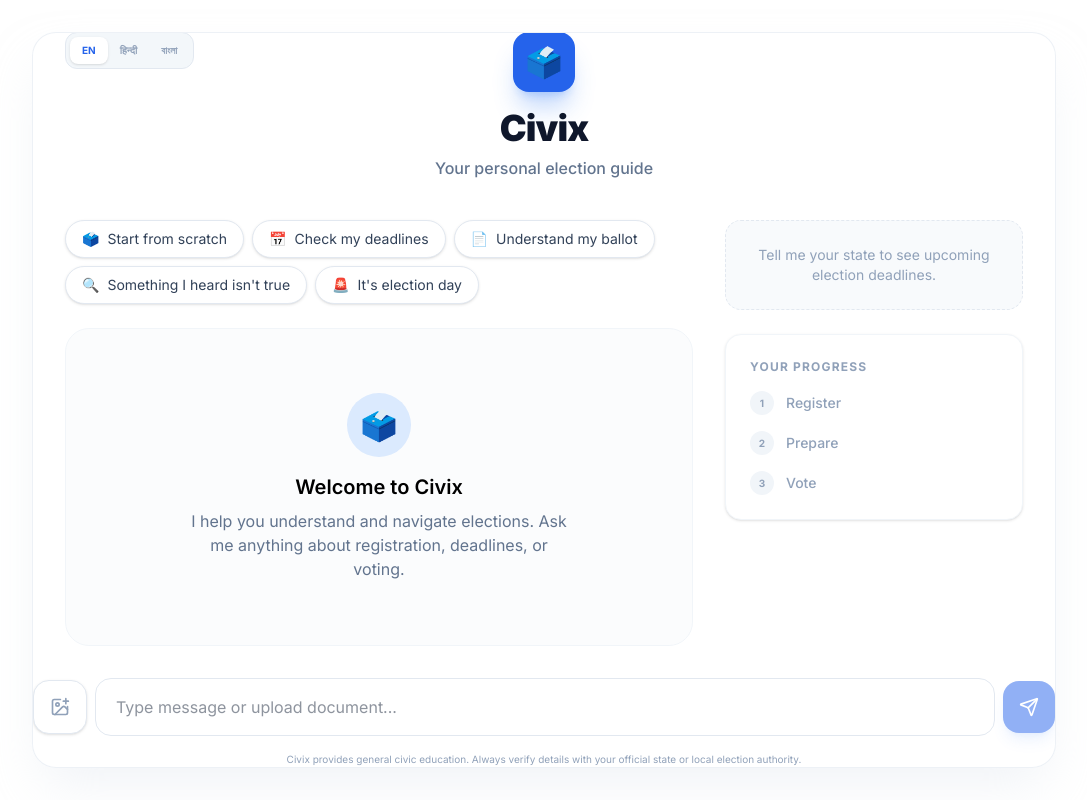
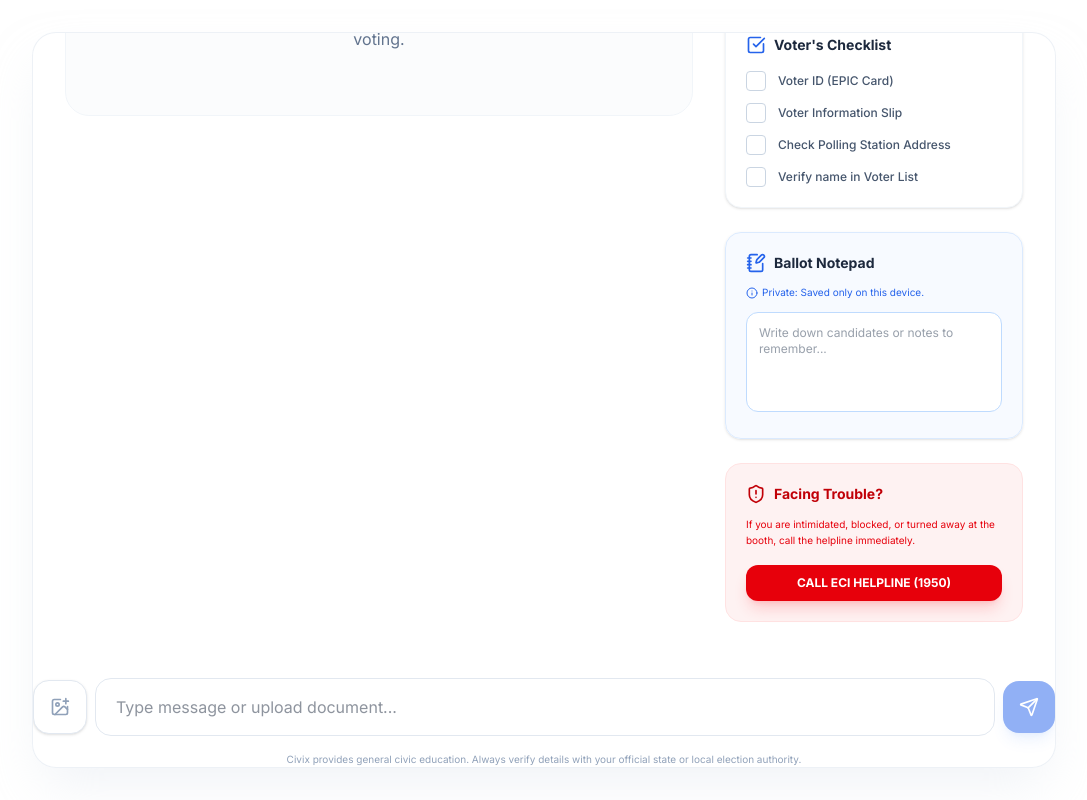
Before and after one commit to Mrityunjoy240/civix-assistant, a Next.js app: page / in a window 1280 px wide. Shown: the whole page, without its empty margins (96-1183 px from the left). Built offline with nearby package versions, Linux system fonts and the light colour scheme; no server answers.

Commit message:
feat: add Voter Toolkit (Checklist, Notepad, SOS) and Language Toggle

```diff
--- a/components/ChatInterface.tsx
+++ b/components/ChatInterface.tsx
@@ -12,6 +12,7 @@ import SuggestionChips from './SuggestionChips';
 import { motion, AnimatePresence } from 'framer-motion';
 import { cn } from '@/lib/utils';
 import { Download } from 'lucide-react';
+import VoterToolkit from './VoterToolkit';
 
 interface Message {
   id: string;
@@ -260,6 +261,10 @@ export default function ChatInterface() {
                     ))}
                   </div>
                 </div>
+
+                <div className="mt-6">
+                  <VoterToolkit />
+                </div>
               </div>
             </div>
           </div>
--- /dev/null
+++ b/components/VoterToolkit.tsx
@@ -0,0 +1,102 @@
+'use client';
+
+import { useState, useEffect } from 'react';
+import { motion } from 'framer-motion';
+import { ShieldAlert, CheckSquare, NotebookPen, Info } from 'lucide-react';
+import { cn } from '@/lib/utils';
+
+export default function VoterToolkit() {
+  const [notes, setNotes] = useState('');
+  const [checklist, setChecklist] = useState([
+    { id: 1, task: 'Voter ID (EPIC Card)', checked: false },
+    { id: 2, task: 'Voter Information Slip', checked: false },
+    { id: 3, task: 'Check Polling Station Address', checked: false },
+    { id: 4, task: 'Verify name in Voter List', checked: false },
+  ]);
+
+  // Load notes from localStorage on mount
+  useEffect(() => {
+    const savedNotes = localStorage.getItem('civix_ballot_notes');
+    if (savedNotes) setNotes(savedNotes);
+  }, []);
+
+  const handleNoteChange = (val: string) => {
+    setNotes(val);
+    localStorage.setItem('civix_ballot_notes', val);
+  };
+
+  const toggleCheck = (id: number) => {
+    setChecklist(prev => prev.map(item =>
+      item.id === id ? { ...item, checked: !item.checked } : item
+    ));
+  };
+
+  return (
+    <div className="space-y-6">
+      {/* 1. Document Checklist */}
+      <div className="bg-white rounded-2xl p-5 border border-slate-100 shadow-sm">
+        <div className="flex items-center space-x-2 mb-4">
+          <CheckSquare className="w-5 h-5 text-primary-600" />
+          <h3 className="font-bold text-slate-800 text-sm">Voter's Checklist</h3>
+        </div>
+        <div className="space-y-3">
+          {checklist.map(item => (
+            <button
+              key={item.id}
+              onClick={() => toggleCheck(item.id)}
+              className="flex items-center space-x-3 w-full text-left group"
+            >
+              <div className={cn(
+                "w-5 h-5 rounded border flex items-center justify-center transition-colors",
+                item.checked ? "bg-green-500 border-green-500" : "border-slate-300 group-hover:border-primary-400"
+              )}>
+                {item.checked && <span className="text-white text-[10px]">✓</span>}
+              </div>
+              <span className={cn(
+                "text-xs font-medium",
+                item.checked ? "text-slate-400 line-through" : "text-slate-600"
+              )}>
+                {item.task}
+              </span>
+            </button>
+          ))}
+        </div>
+      </div>
+
+      {/* 2. Ballot Notepad (Privacy First) */}
+      <div className="bg-primary-50/50 rounded-2xl p-5 border border-primary-100 shadow-sm">
+        <div className="flex items-center space-x-2 mb-3">
+          <NotebookPen className="w-5 h-5 text-primary-600" />
+          <h3 className="font-bold text-slate-800 text-sm">Ballot Notepad</h3>
+        </div>
+        <p className="text-[10px] text-primary-600 mb-3 flex items-center">
+          <Info className="w-3 h-3 mr-1" />
+          Private: Saved only on this device.
+        </p>
+        <textarea
+          value={notes}
+          onChange={(e) => handleNoteChange(e.target.value)}
+          placeholder="Write down candidates or notes to remember..."
+          className="w-full bg-white border border-primary-200 rounded-xl p-3 text-xs text-slate-700 focus:outline-none focus:ring-2 focus:ring-primary-500/30 min-h-[100px] resize-none"
+        />
+      </div>
+
+      {/* 3. Emergency SOS */}
+      <div className="bg-red-50 rounded-2xl p-5 border border-red-100">
+        <div className="flex items-center space-x-2 mb-3 text-red-700">
+          <ShieldAlert className="w-5 h-5" />
+          <h3 className="font-bold text-sm">Facing Trouble?</h3>
+        </div>
+        <p className="text-[10px] text-red-600 mb-4 leading-relaxed">
+          If you are intimidated, blocked, or turned away at the booth, call the helpline immediately.
+        </p>
+        <a
+          href="tel:1950"
+          className="block w-full bg-red-600 text-white text-center py-2.5 rounded-xl text-xs font-bold shadow-lg shadow-red-500/20 hover:bg-red-700 transition-colors"
+        >
+          CALL ECI HELPLINE (1950)
+        </a>
+      </div>
+    </div>
+  );
+}
```
